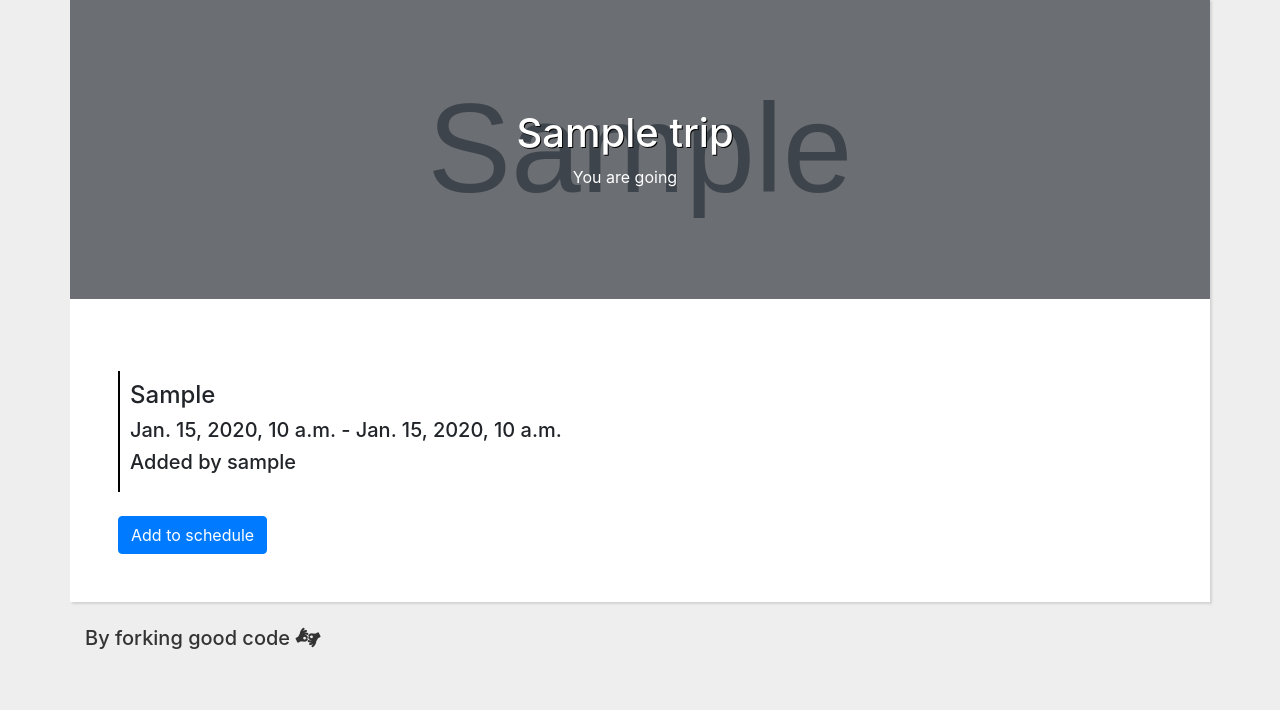
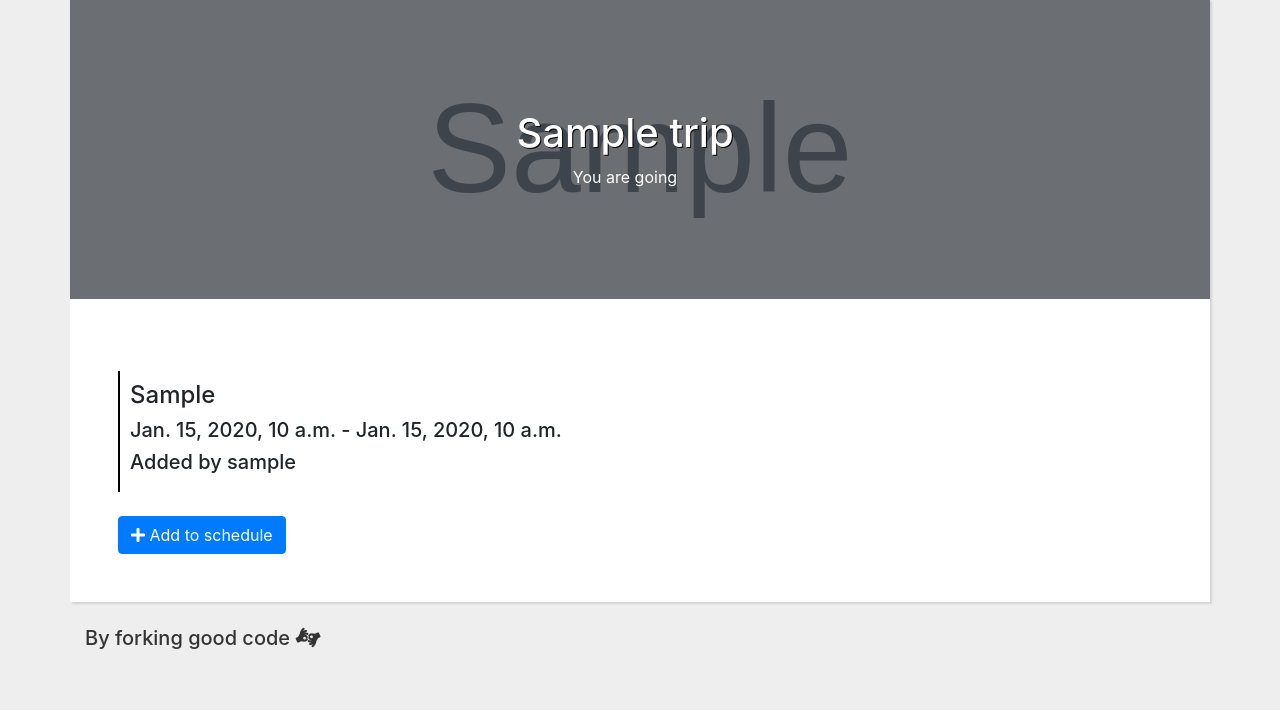
Before and after one commit to Appropriately/lazy-holiday-planner, a Django app: template lazyholidayplanner/itinerary/templates/trip.html in a window 1280 px wide. Shown: the part 57-767 px from the top of the page. Run offline with Django 3.2, Linux system fonts and the light colour scheme; tables that the repository leaves empty hold one stand-in row (values such as "Sample post"); the template is opened without the code that fills it: values that come from a table or form of the project are taken from there, most other values are stand-ins (such as "Sample title", 1, 10 or a date in 2020); grey boxes marked "Sample" are stand-in pictures; parts of the project's set-up code (start-up, migrations or seed data) failed here and were passed over; some libraries are stand-ins or nearby versions.

Commit message:
Adds consistency to buttons

```diff
--- a/lazyholidayplanner/itinerary/templates/trip.html
+++ b/lazyholidayplanner/itinerary/templates/trip.html
@@ -28,5 +28,5 @@
 
 
 
-<a href="/trip/{{object.unique_id}}/add" class="btn btn-primary">Add to schedule</a>
+<a href="/trip/{{object.unique_id}}/add" class="btn btn-primary"><i class="fas fa-plus"></i> Add to schedule</a>
 {% endblock %}
```
